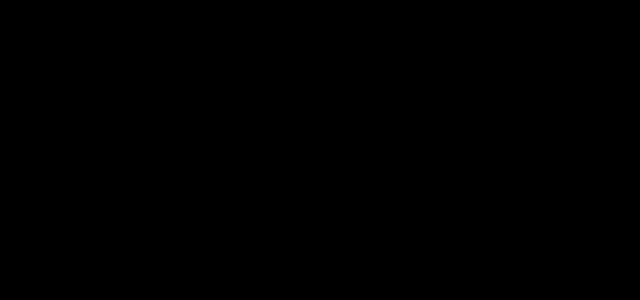
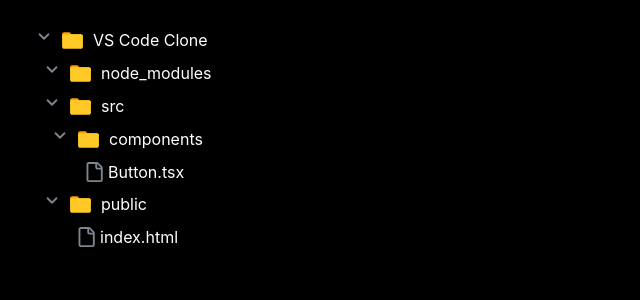
Before and after one commit to abkrym5555/VSClone, a React (Vite) app: page / in a window 1280 px wide. Shown: the top 300 px of the page, without its empty margins (0-640 px from the left). Built offline with nearby package versions, Linux system fonts and the light colour scheme.

Commit message:
make file & folder structure dynamic

```diff
--- a/src/App.tsx
+++ b/src/App.tsx
@@ -1,5 +1,12 @@
+import FileRecComp from "./components/FileRecComp";
+import { fileTree } from "./data";
+
 function App() {
-  return <div className="m-7"></div>;
+  return (
+    <div className="m-7">
+      <FileRecComp filetree={fileTree} />
+    </div>
+  );
 }
 
 export default App;
--- a/src/components/FileRecComp.tsx
+++ b/src/components/FileRecComp.tsx
@@ -1,16 +1,40 @@
+import { useState } from "react";
+import type { IFile } from "../interfaces";
 import FileIcon from "./SVG/FileIcon";
+import FolderIcon from "./SVG/FolderIcon";
 import RightArrowIcon from "./SVG/RightArrowIcon";
+import BottomIcon from "./SVG/BottomIcon";
 
 interface IFileComponentProps {
-  name: string;
+  filetree: IFile;
 }
 
-function FileRecComp({ name }: IFileComponentProps) {
+function FileRecComp({ filetree }: IFileComponentProps) {
+  const [isopen, setIsopen] = useState(true);
   return (
-    <div className="flex gap-2 items-center">
-      <RightArrowIcon />
-      <FileIcon />
-      <span>{name}</span>
+    <div className="cursor-pointer ml-2">
+      <div className="flex gap-1 items-center mb-2">
+        {filetree.isFolder ? (
+          <div className="flex gap-2" onClick={() => setIsopen((pr) => !pr)}>
+            {isopen ? <BottomIcon /> : <RightArrowIcon />}
+            <FolderIcon />
+            <span>{filetree.name}</span>
+          </div>
+        ) : (
+          <>
+            <span className="ml-5"></span>
+            <FileIcon />
+            <span>{filetree.name}</span>
+          </>
+        )}
+      </div>
+
+      {isopen
+        ? filetree.children &&
+          filetree.children.map((file) => (
+            <FileRecComp key={filetree.id} filetree={file} />
+          ))
+        : null}
     </div>
   );
 }
--- /dev/null
+++ b/src/components/SVG/BottomIcon.tsx
@@ -0,0 +1,17 @@
+function BottomIcon() {
+  return (
+    <svg
+      aria-hidden="true"
+      focusable="false"
+      role="img"
+      viewBox="0 0 12 12"
+      width={16}
+      height={16}
+      fill="#7d8590"
+    >
+      <path d="M6 8.825c-.2 0-.4-.1-.5-.2l-3.3-3.3c-.3-.3-.3-.8 0-1.1.3-.3.8-.3 1.1 0l2.7 2.7 2.7-2.7c.3-.3.8-.3 1.1 0 .3.3.3.8 0 1.1l-3.2 3.2c-.2.2-.4.3-.6.3Z"></path>
+    </svg>
+  );
+}
+
+export default BottomIcon;
```
